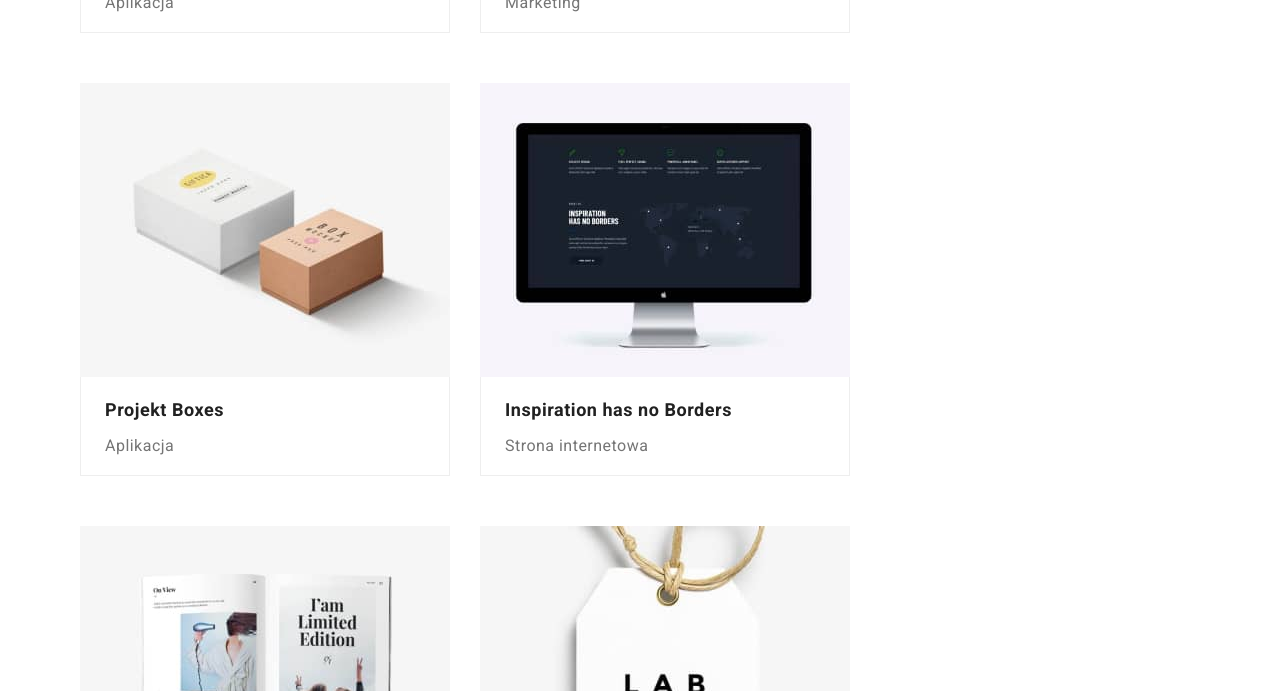
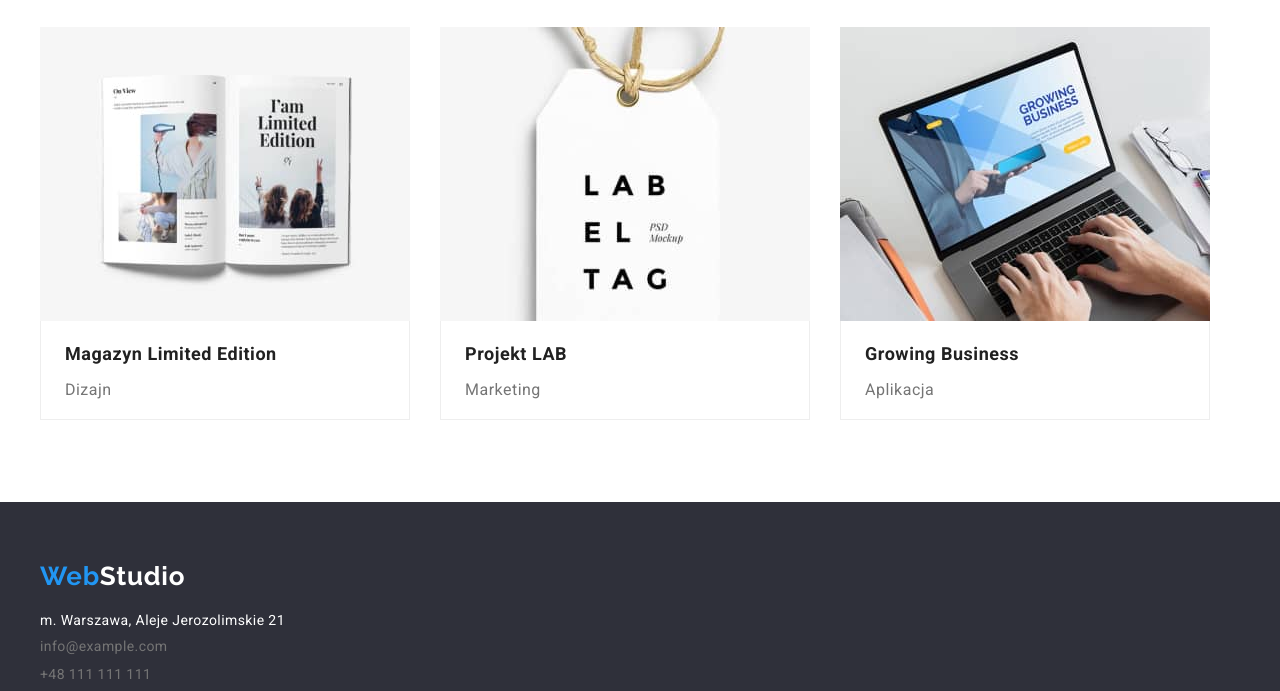
Before and after one commit to michalmpelka/goit-markup-hw-03, a plain HTML site: page portfolio.html in a window 1280 px wide. Shown: the part 1079-1770 px from the top of the page. Drawn offline with Linux system fonts and the light colour scheme.

Commit message:
Update style.css

```diff
--- a/css/style.css
+++ b/css/style.css
@@ -222,15 +222,12 @@ a:hover {
 .list4 {
   list-style-type: none;
   padding: 0;
-  /* margin: 0; */
   margin-top: 9px;
   margin-bottom: 0;
 }
 
 .section5 {
-  margin-bottom: 82px;
-  /* padding: 0 0 94px 0;
-  margin: 0; */
+  margin-bottom: 52px;
 }
 
 .section-buttons {
@@ -249,13 +246,14 @@ a:hover {
   list-style-type: none;
   display: flex;
   flex-wrap: wrap;
+  padding-left: 0;
+  padding-bottom: 30px;
   gap: 30px;
+  margin: auto;
 }
 
 .lioffer {
   background: var(--main-color);
-  padding-bottom: 20px;
-  flex-basis: calc((100% - 60px) / 3);
 }
 
 .borderportfolio {
@@ -351,7 +349,6 @@ a:hover {
 }
 
 .section2 {
-  /* margin-top: 94px; */
   background-color: var(--main-color);
   padding: 94px 0;
 }
@@ -372,8 +369,6 @@ a:hover {
   font-size: 14px;
   letter-spacing: 0.03em;
   color: var(--link2-color);
-  /* text-align: justify; */
-  /* padding-top: 10px; */
 }
 
 .h2components {
@@ -392,8 +387,6 @@ a:hover {
 .section4 {
   background-color: var(--background2-color);
   padding: 94px 0;
-  /* padding: 94px 0 0 0; */
-  /* margin: 0; */
 }
 
 .list3 {
@@ -462,9 +455,6 @@ a:hover {
   letter-spacing: 0.03em;
   color: var(--link2-color);
   text-decoration: none;
-  /* margin-top: 9px; */
-  /* padding-top: 9px;
-  padding-bottom: 9px; */
 }
 
 .footerlink {
@@ -477,8 +467,6 @@ a:hover {
   font-size: 14px;
   letter-spacing: 0.03em;
   color: var(--main-color);
-  /* padding-top: 20px; */
-  /* padding-bottom: 9px; */
   margin-top: 20px;
   margin-bottom: 0px;
 }
```
